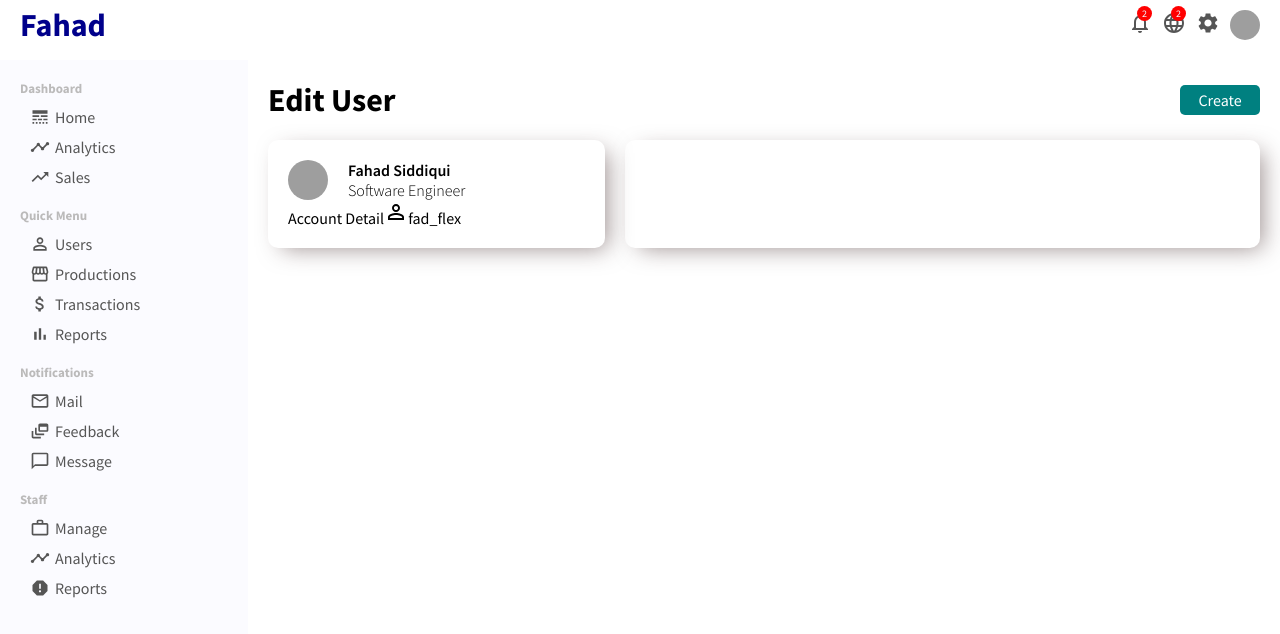
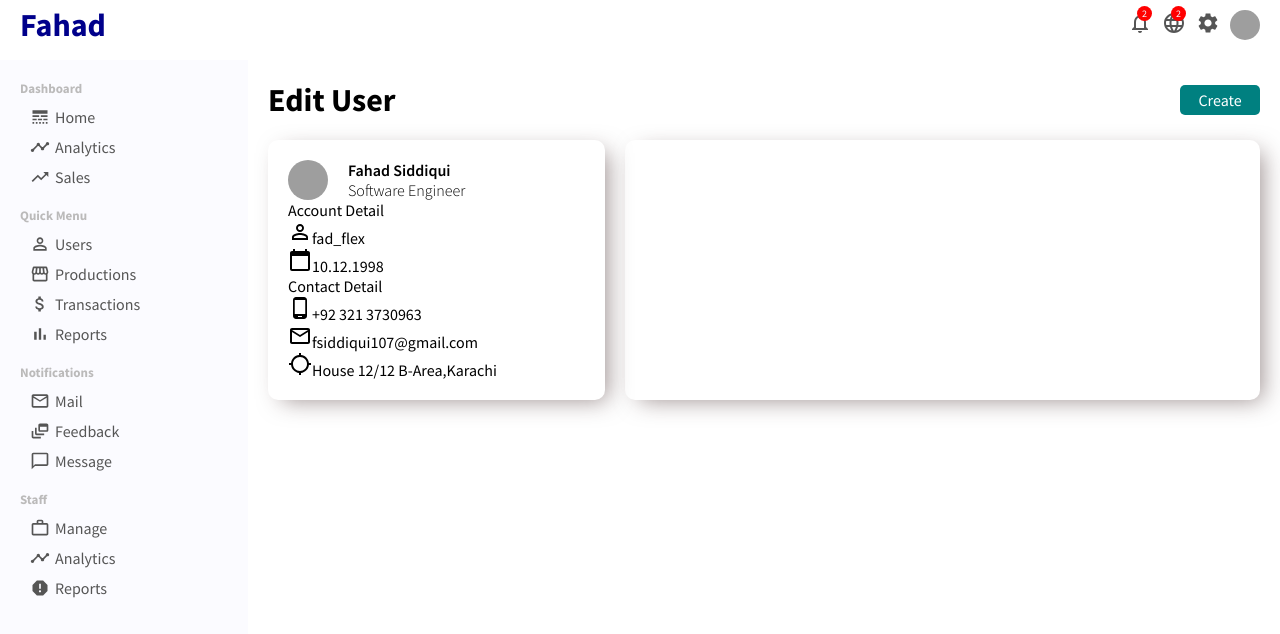
Before and after one commit to fahadsidd107/React-Admin-Panel, a React (Create React App) app: page /user/1 in a window 1280 px wide. Shown: the top 634 px of the page. Built offline with nearby package versions, Linux system fonts and the light colour scheme; grey boxes are pictures that could not be loaded.

Commit message:
work complete

```diff
--- a/src/pages/user/User.jsx
+++ b/src/pages/user/User.jsx
@@ -1,7 +1,7 @@
 import React from "react";
 import ReactDOM from "react-dom";
 import "./User.css";
-import { PermIdentity } from "@material-ui/icons";
+import { CalendarToday, LocationSearching, MailOutline, PermIdentity, PhoneAndroid } from "@material-ui/icons";
 function User() {
   return (
     <div className="user">
@@ -20,8 +20,27 @@
           </div>
           <div className="userShowBottom">
 <span className="userShowTitle">Account Detail</span>
+   <div className="userShowInfoContainer">
    <PermIdentity className="userShowIcon"/>
-<span className="userShowInfoTile">fad_flex</span>
+<span className="userShowInfoTitle">fad_flex</span>
+   </div>
+   <div className="userShowInfoContainer">
+   <CalendarToday className="userShowIcon"/>
+<span className="userShowInfoTitle">10.12.1998</span>
+   </div>
+   <span className="userShowTitle">Contact Detail</span>
+   <div className="userShowInfoContainer">
+   <PhoneAndroid className="userShowIcon"/>
+<span className="userShowInfoTitle">+92 321 3730963</span>
+   </div>
+   <div className="userShowInfoContainer">
+   <MailOutline className="userShowIcon"/>
+<span className="userShowInfoTitle">fsiddiqui107@gmail.com</span>
+   </div>
+   <div className="userShowInfoContainer">
+   <LocationSearching className="userShowIcon"/>
+<span className="userShowInfoTitle">House 12/12 B-Area,Karachi</span>
+   </div>
           </div>
         </div>
         <div className="userUpdate"></div>
```
